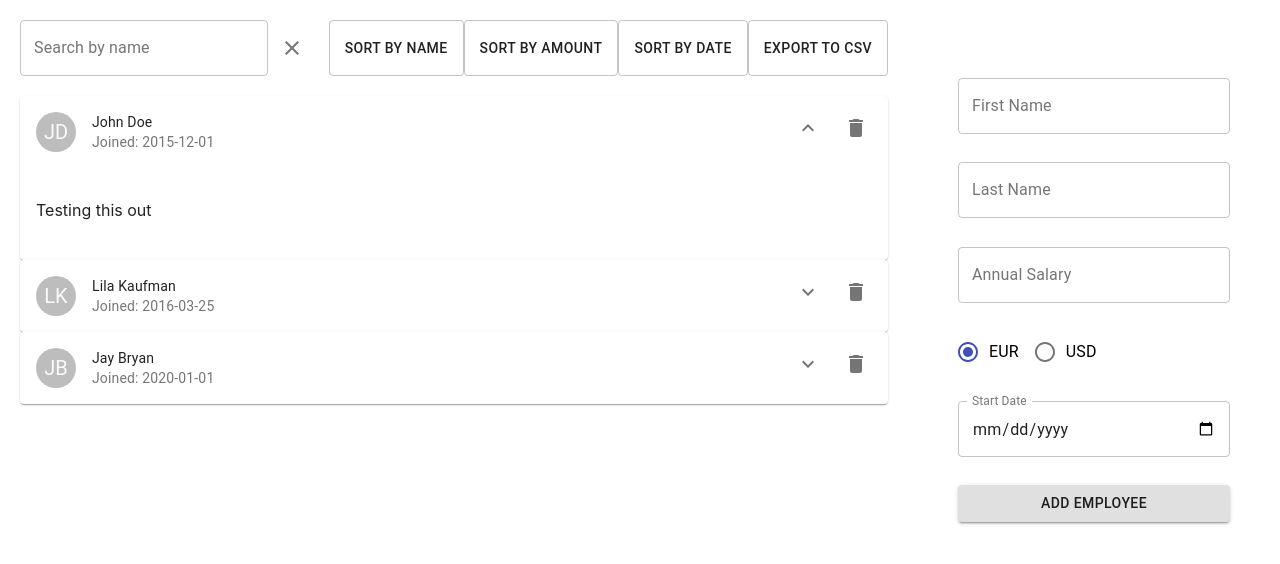
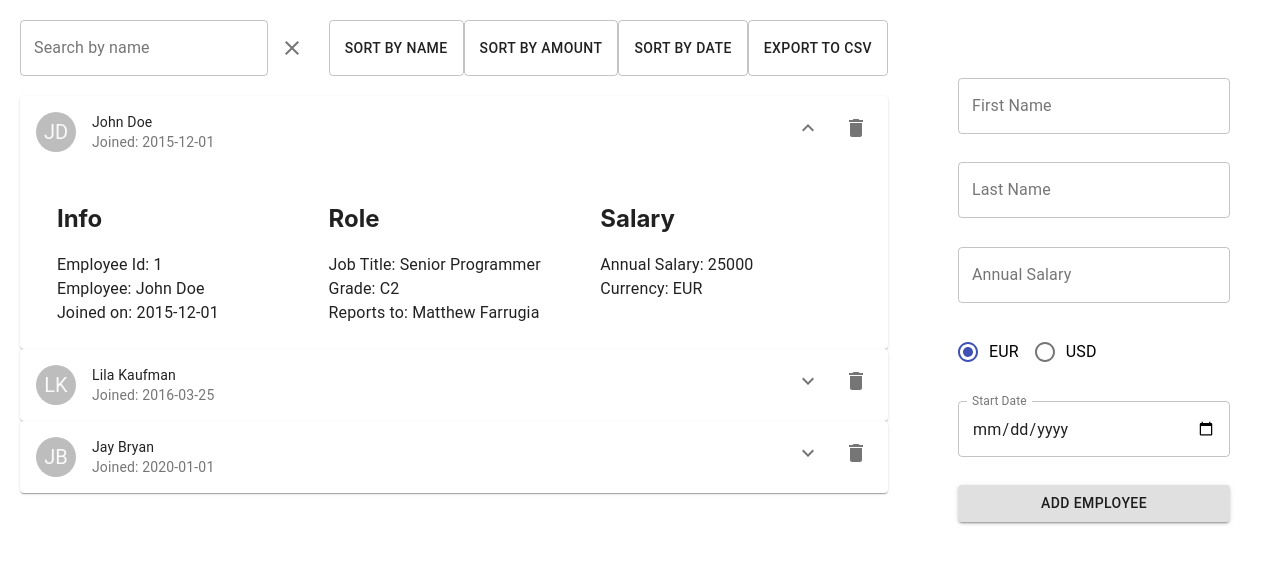
Before and after one commit to MattFarr/HR-System-Frontend, a React (Create React App) app in the folder hr-main-app/: page / in a window 1280 px wide. Both pictures are taken after a click on the button 808 px from the left and 128 px from the top of the page. Shown: the top 564 px of the page. Built offline with nearby package versions, Linux system fonts and the light colour scheme.

Commit message:
* Updated Drop Down Data

```diff
--- a/hr-main-app/src/components/EmployeeDashboard.tsx
+++ b/hr-main-app/src/components/EmployeeDashboard.tsx
@@ -9,6 +9,7 @@ import {
   Collapse,
   IconButton,
   TextField,
+  Typography,
 } from "@material-ui/core";
 import { useEffect } from "react";
 import { useState } from "react";
@@ -69,20 +70,10 @@ const EmployeeDashboard = (): JSX.Element => {
     });
   };
 
-  // const addEmployeeConst = () => {
-  //   let employeeSample: Employee = {
-  //     id: 6,
-  //     firstName: "Matthew",
-  //     lastName: "Farrugia",
-  //     startDate: "2020-03-03",
-  //     annualSalary: {
-  //       amount: 2000,
-  //       currency: "USD",
-  //     },
-  //   };
-
-  //   addEmployee(employeeSample);
-  // };
+  const addNewEmployee = (employee: Employee) => {
+    setFilter("");
+    addEmployee(employee);
+  };
 
   const exportToCSV = () => {
     if (!employees.length) {
@@ -103,7 +94,18 @@ const EmployeeDashboard = (): JSX.Element => {
   };
 
   useEffect(() => {
-    setEmployees(employeesState.employees);
+    let list = employeesState.employees;
+    if (filter) {
+      list = list.filter((employee: Employee) =>
+        `${employee.firstName} ${employee.lastName}`
+          .toLowerCase()
+          .includes(filter.toLowerCase())
+      );
+    }
+    if (sort) {
+      list = orderBy(list, [sort.field], [sort.direction]);
+    }
+    setEmployees(list);
   }, [employeesState]);
 
   useEffect(() => {
@@ -115,7 +117,7 @@ const EmployeeDashboard = (): JSX.Element => {
           .includes(filter.toLowerCase())
       );
     } else {
-      list = initialEmployeeData;
+      list = employeesState.employees;
     }
     setEmployees(list);
   }, [filter]);
@@ -206,52 +208,36 @@ const EmployeeDashboard = (): JSX.Element => {
                 unmountOnExit
               >
                 <CardContent>
-                  <p>Testing this out</p>
+                  <Box
+                    display="flex"
+                    flexDirection="row"
+                    width="100%"
+                    flexWrap="wrap"
+                    justifyContent="space-evenly"
+                  >
+                    <Box width="30%">
+                      <h2>Info</h2>
+                      <Typography>{`Employee Id: ${employee.id}`}</Typography>
+                      <Typography>{`Employee: ${employee.firstName} ${employee.lastName}`}</Typography>
+                      <Typography>{`Joined on: ${employee.startDate}`}</Typography>
+                    </Box>
+                    <Box width="30%">
+                      <h2>Role</h2>
+                      <Typography>{`Job Title: Senior Programmer`}</Typography>
+                      <Typography>{`Grade: C2`}</Typography>
+                      <Typography>{`Reports to: Matthew Farrugia`}</Typography>
+                    </Box>
+                    <Box width="30%">
+                      <h2>Salary</h2>
+                      <Typography>{`Annual Salary: ${employee.annualSalary.amount}`}</Typography>
+                      <Typography>{`Currency: ${employee.annualSalary.currency}`}</Typography>
+                    </Box>
+                  </Box>
                 </CardContent>
               </Collapse>
             </Card>
-            /* <Box flexDirection="row" display="flex" key={employee.id}>
-              <p>{employee.firstName}</p>
-              <p>{employee.lastName}</p>
-              <p>{employee.annualSalary.amount}</p>
-              <p>{employee.annualSalary.currency}</p>
-              <p>{employee.startDate} </p>
-              <Button onClick={() => removeEmployee(employee.id)}>
-                Remove Employee
-              </Button>
-            </Box> */
           ))}
         </Box>
-        {/* <TextField
-          type="text"
-          onChange={(e) => setFilter(e.target.value)}
-          value={filter}
-        />
-        <Button onClick={() => setFilter(undefined)}>Clear</Button>
-        <Button onClick={() => updateSort("firstName")}>Sort by Name</Button>
-        <Button onClick={() => updateSort("annualSalary.amount")}>
-          Sort by Amount
-        </Button>
-        <Button onClick={() => updateSort("startDate")}>Sort by Date</Button>
-        <Button onClick={exportToCSV}>Export to CSV</Button>
-        <Button onClick={addEmployeeConst}>Add Employee</Button>
-
-        <h1>Employee List</h1>
-        <small>
-          Sorted by {sort.field} in {sort.direction} order
-        </small>
-        {employees.map((employee: Employee) => (
-          <Box flexDirection="row" display="flex" key={employee.id}>
-            <p>{employee.firstName}</p>
-            <p>{employee.lastName}</p>
-            <p>{employee.annualSalary.amount}</p>
-            <p>{employee.annualSalary.currency}</p>
-            <p>{employee.startDate} </p>
-            <Button onClick={() => removeEmployee(employee.id)}>
-              Remove Employee
-            </Button>
-          </Box>
-        ))} */}
       </Box>
       <Box
         display="flex"
@@ -259,7 +245,7 @@ const EmployeeDashboard = (): JSX.Element => {
         justifyContent="center"
         flexDirection="row"
       >
-        <EmployeeForm addEmployee={addEmployee} />
+        <EmployeeForm addEmployee={addNewEmployee} />
       </Box>
     </Box>
   );
```
